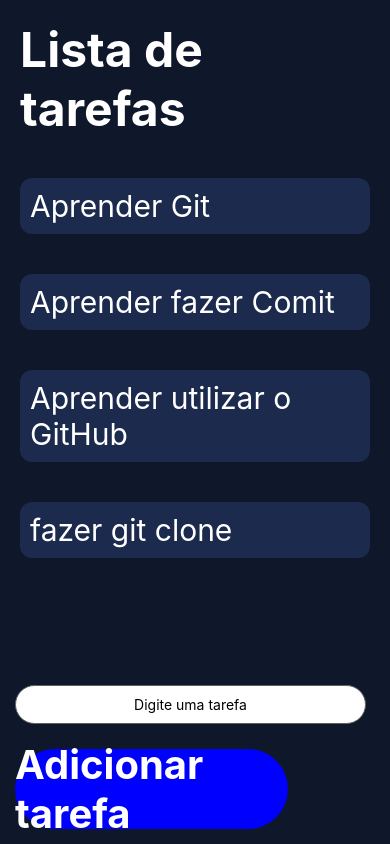
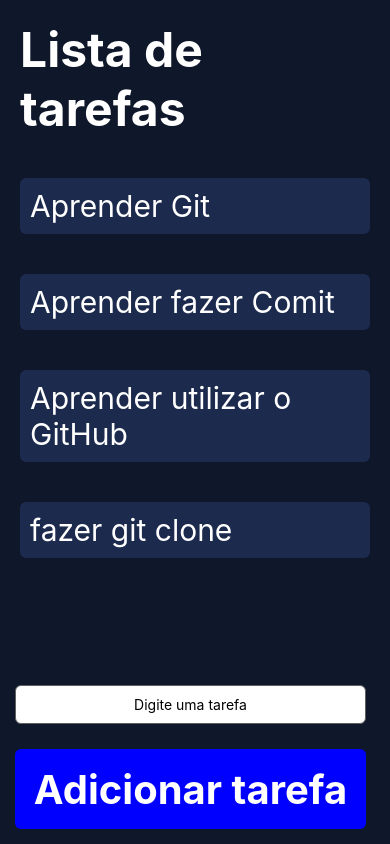
Before and after one commit to santtoz09/lista-de-tarefas, a React Native app: screen / in a window 390 px wide. Built offline with nearby package versions, Linux system fonts and the light colour scheme.

Commit message:
adicionar tarefa funcionando

```diff
--- a/App.js
+++ b/App.js
@@ -11,22 +11,28 @@
     { id: "4", titulo: "fazer git clone" },
   ])
 
-  const [novaTarefa, setnovaTarefa] = useState('')
+  const [task, setTask] = useState('')
 
 
 
-function addTarefa(){
 
 
-  const task =[{
-    id: String(Date.now()),
-    titulo: novaTarefa
-  }]
+  function addTarefa() {
 
 
-}
+    const novaTarefa = {
+      id: String(Date.now()),
+      titulo: task
+    }
 
 
+
+
+  setTarefas([...tarefas,novaTarefa]);
+  setnovaTarefa("")
+
+
+  }
 
   return (
     <View style={styles.container}>
@@ -46,13 +52,13 @@
 
       <TextInput
         style={styles.input}
-        value={novaTarefa}
-        onChangeText= { (texto) => setnovaTarefa(texto) }
+        onChangeText={(texto) => setTask(texto)}
         placeholder='Digite uma tarefa'
+        value={task}
         textAlign='center'
       />
 
-      <TouchableOpacity style={styles.botao}><Text style={styles.textoBotao}>Adicionar tarefa</Text></TouchableOpacity>
+      <TouchableOpacity onPress={addTarefa} style={styles.botao}><Text style={styles.textoBotao}>Adicionar tarefa</Text></TouchableOpacity>
 
     </View>
   );
@@ -82,7 +88,7 @@
   item: {
     color: "white",
     fontSize: 30,
-    borderRadius: 12,
+    borderRadius: 6,
     backgroundColor: '#3b5ba449',
     margin: 20,
     padding: 10,
@@ -94,9 +100,9 @@
     justifyContent: 'center',
     alignItems: 'center',
     backgroundColor: "blue",
-    borderRadius: 100,
+    borderRadius: 6,
     height: 80,
-    width: '70%'
+    width: '90%'
 
   },
 
@@ -114,7 +120,7 @@
     borderColor: '#606060',
     padding: 10,
     marginBottom: 10,
-    borderRadius: 50,
+    borderRadius: 6,
     backgroundColor: 'white',
     textAlign: 'center'
   }
```
